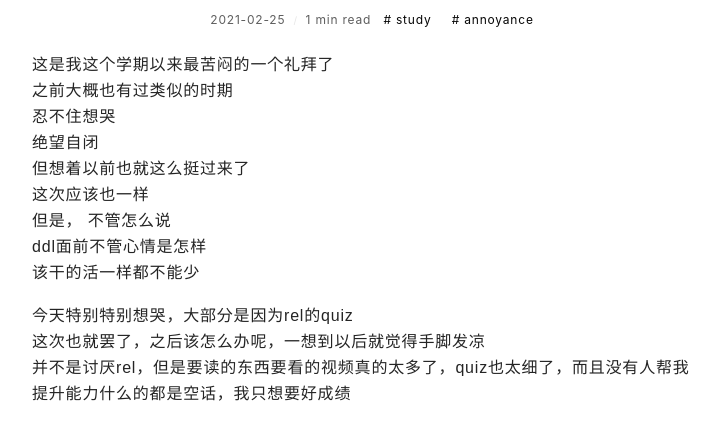
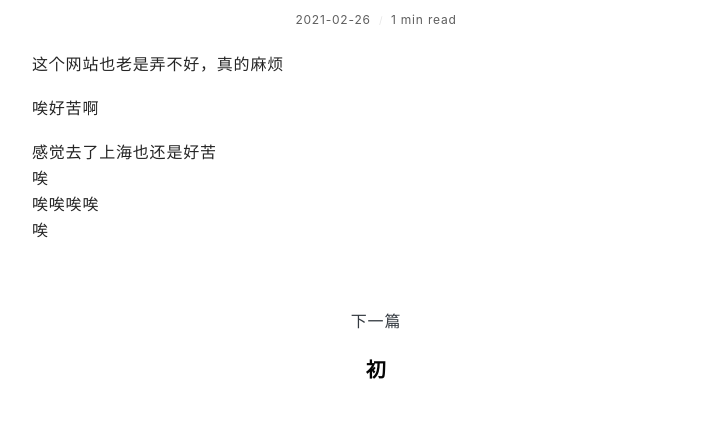
Before and after one commit to verasolitude/verasolitude.github.io, a plain HTML site: page post/zi-bi-zhong/index.html in a window 1280 px wide. Shown: the part 533-955 px from the top of the page, without its empty margins (264-983 px from the left). Drawn offline with nearby package versions, Linux system fonts and the light colour scheme; a web font is replaced by a local one.

Commit message:
update from gridea: 2021-02-26 15:20:08

```diff
--- a/post/chu/index.html
+++ b/post/zi-bi-zhong/index.html
@@ -2,26 +2,23 @@
   <head>
     <meta charset="utf-8" />
 <meta name="viewport" content="width=device-width, initial-scale=1" />
-<title>初 | Solitude</title>
-<link rel="shortcut icon" href="https://verasolitude.github.io/favicon.ico?v=1614274269608">
+<title>自闭中 | Solitude</title>
+<link rel="shortcut icon" href="https://verasolitude.github.io/favicon.ico?v=1614324003987">
 <link href="https://cdn.jsdelivr.net/npm/remixicon@2.3.0/fonts/remixicon.css" rel="stylesheet">
 <link rel="stylesheet" href="https://verasolitude.github.io/styles/main.css">
-<link rel="alternate" type="application/atom+xml" title="初 | Solitude - Atom Feed" href="https://verasolitude.github.io/atom.xml">
+<link rel="alternate" type="application/atom+xml" title="自闭中 | Solitude - Atom Feed" href="https://verasolitude.github.io/atom.xml">
 <link rel="stylesheet" href="https://fonts.googleapis.com/css?family=Droid+Serif:400,700">
 
 
 
-    <meta name="description" content="这是我这个学期以来最苦闷的一个礼拜了
-之前大概也有过类似的时期
-忍不住想哭
-绝望自闭
-但想着以前也就这么挺过来了
-这次应该也一样
-但是， 不管怎么说
-ddl面前不管心情是怎样
-该干的活一样都不能少
-今天特别特别想哭，大部分是因为rel的qu..." />
-    <meta name="keywords" content="study,annoyance" />
+    <meta name="description" content="这个网站也老是弄不好，真的麻烦
+唉好苦啊
+感觉去了上海也还是好苦
+唉
+唉唉唉唉
+唉
+" />
+    <meta name="keywords" content="" />
     <link rel="stylesheet" href="https://cdnjs.cloudflare.com/ajax/libs/KaTeX/0.10.0/katex.min.css">
     <script src="https://cdn.bootcss.com/highlight.js/9.12.0/highlight.min.js"></script>
   </head>
@@ -30,7 +27,7 @@ ddl面前不管心情是怎样
       <div class="main-content">
         <div class="site-header">
   <a href="https://verasolitude.github.io">
-  <img class="avatar" src="https://verasolitude.github.io/images/avatar.png?v=1614274269608" alt="">
+  <img class="avatar" src="https://verasolitude.github.io/images/avatar.png?v=1614324003987" alt="">
   </a>
   <h1 class="site-title">
     Solitude
@@ -83,46 +80,26 @@ ddl面前不管心情是怎样
         <div class="post-detail">
           <article class="post">
             <h2 class="post-title">
-              初
+              自闭中
             </h2>
             <div class="post-info">
               <span>
-                2021-02-25
+                2021-02-26
               </span>
               <span>
                 1 min read
               </span>
 
-                <a href="https://verasolitude.github.io/tag/-WQOlaec4/" class="post-tag">
-                  # study
-                </a>
-
-                <a href="https://verasolitude.github.io/tag/DrIjMu2dX-/" class="post-tag">
-                  # annoyance
-                </a>
-
             </div>
 
             <div class="post-content-wrapper">
               <div class="post-content">
-                <p>这是我这个学期以来最苦闷的一个礼拜了<br>
-之前大概也有过类似的时期<br>
-忍不住想哭<br>
-绝望自闭<br>
-但想着以前也就这么挺过来了<br>
-这次应该也一样<br>
-但是， 不管怎么说<br>
-ddl面前不管心情是怎样<br>
-该干的活一样都不能少</p>
-<p>今天特别特别想哭，大部分是因为rel的quiz<br>
-这次也就罢了，之后该怎么办呢，一想到以后就觉得手脚发凉<br>
-并不是讨厌rel，但是要读的东西要看的视频真的太多了，quiz也太细了，而且没有人帮我<br>
-提升能力什么的都是空话，我只想要好成绩</p>
-<p>今天看了尼桑的周记，觉得他其实心里也很苦吧<br>
-但他不管心里多苦但也要写积极向上的文字</p>
-<p>我倒是不打算这样<br>
-今天真的很苦，就要写苦到舌根发麻的blog</p>
-<p>2021/2/25</p>
+                <p>这个网站也老是弄不好，真的麻烦</p>
+<p>唉好苦啊</p>
+<p>感觉去了上海也还是好苦<br>
+唉<br>
+唉唉唉唉<br>
+唉</p>
 
               </div>
               <div class="toc-container">
@@ -132,6 +109,15 @@ ddl面前不管心情是怎样<br>
           </article>
         </div>
 
+
+          <div class="next-post">
+            <div class="next">下一篇</div>
+            <a href="https://verasolitude.github.io/post/chu/">
+              <h3 class="post-title">
+                初
+              </h3>
+            </a>
+          </div>
 
 
 
```
Also changed, not shown: archives/index.html (+11 -2 lines), atom.xml (+15 -1 lines), index.html (+21 -2 lines), tag/-WQOlaec4/index.html (+2 -2 lines), tag/DrIjMu2dX-/index.html (+2 -2 lines), tags/index.html (+2 -2 lines).
